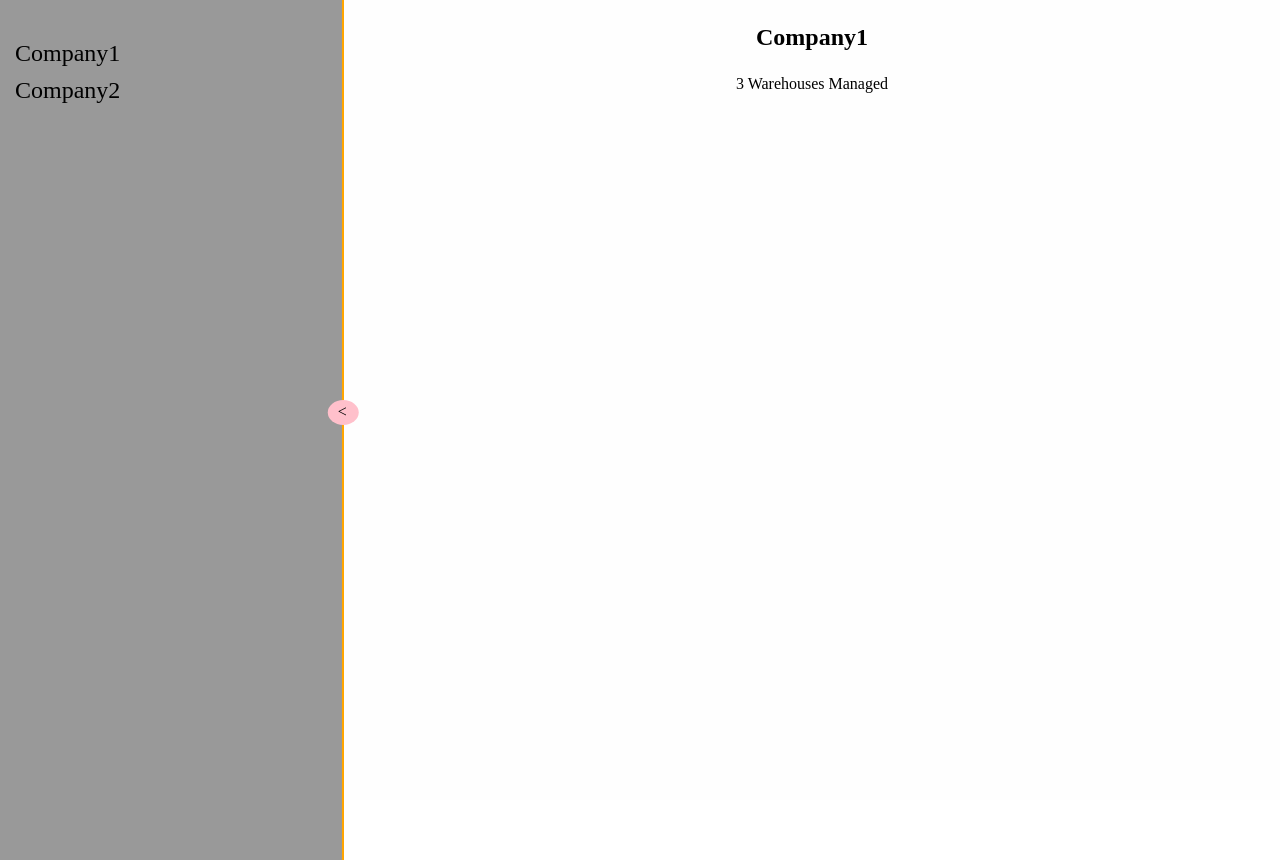
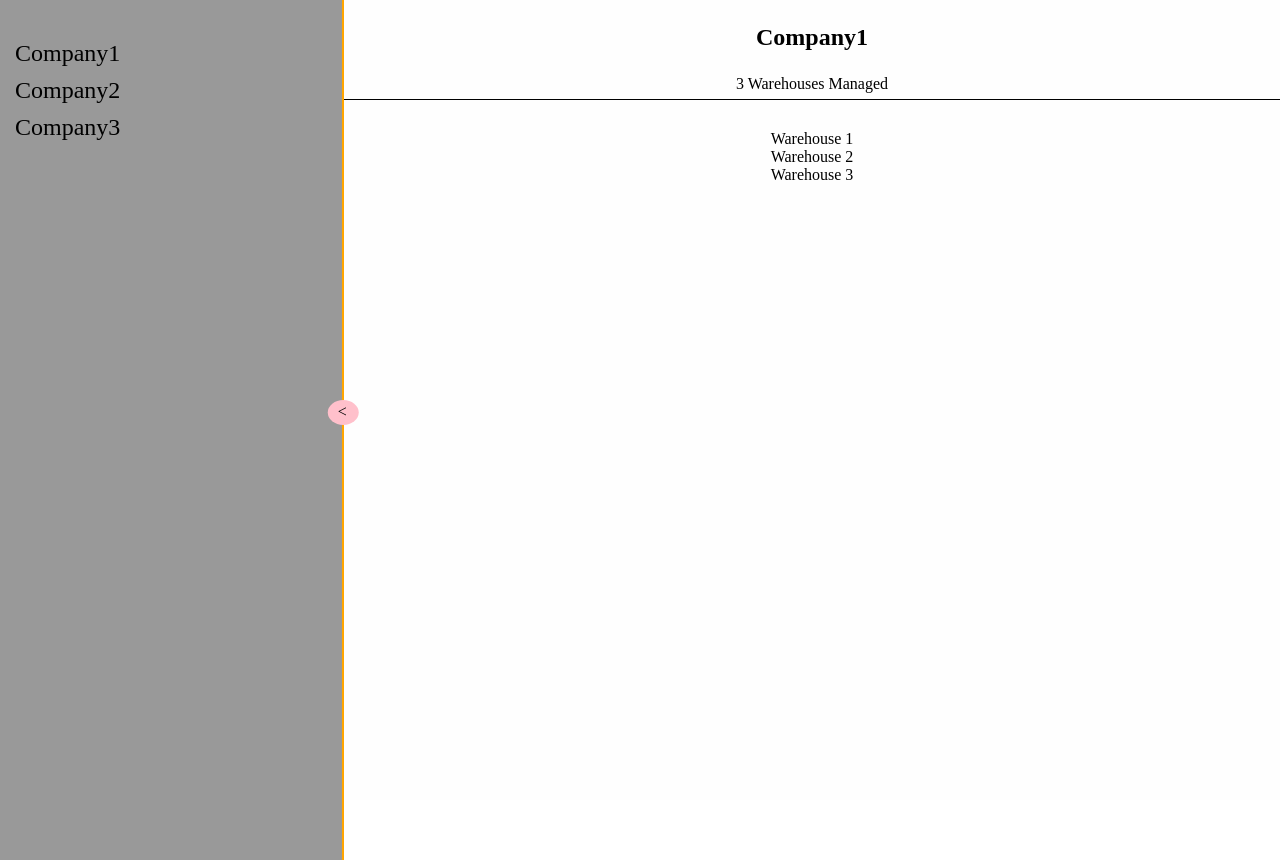
Before and after one commit to nmp14/warehouse_fun_demo, a React app: page /dashboard in a window 1280 px wide. Both pictures are taken after a click on the element "Company1". Built offline with nearby package versions, Linux system fonts and the light colour scheme.

Commit message:
Add more stuff... need to eventaully test webpack build

```diff
--- a/src/component/RightPanel/RightPanel.tsx
+++ b/src/component/RightPanel/RightPanel.tsx
@@ -25,7 +25,18 @@ const RightPanel = (props: RightPanelProps) => {
       {company ? (
         <>
           <h2>{capitlizeCompanyName(company.name)}</h2>
-          <div>{company.numWarehouses} Warehouses Managed</div>
+          <div style={{marginBottom: '30px', borderBottom: '1px solid #000', paddingBottom: '6px'}}>
+            {company.numWarehouses} Warehouses Managed
+          </div>
+
+          {/* Too lazy to make a table for now so just slapping warehouse name ugly like */}
+          <div className='warehouses'>
+            {company.warehouses?.map(warehouse => (
+              <div style={{textAlign: 'center'}}>
+                {warehouse.name}
+              </div>
+            ))}
+          </div>
         </>
       ) : (
         <h2>You have not selected a company yet!</h2>
--- a/src/pages/Dashboard/Dashboard.tsx
+++ b/src/pages/Dashboard/Dashboard.tsx
@@ -2,6 +2,7 @@ import React, { useEffect, useState } from 'react';
 import LeftPanel from '../../component/LeftPanel/LeftPanel';
 import RightPanel from '../../component/RightPanel/RightPanel';
 import { Companies } from '../../types/interface';
+import companyData from './company.json';
 import './Dashboard.scss';
 
 
@@ -16,7 +17,7 @@ const Dashboard = () => {
 
   useEffect(() => {
     //Call companies
-    setCompanies([{id: 1, name: 'company1', numWarehouses: 3}, {id: 2, name: 'company2', numWarehouses: 5}]);
+    setCompanies(companyData);
   }, []);
 
   return (
--- /dev/null
+++ b/src/pages/Dashboard/company.json
@@ -0,0 +1,89 @@
+[
+  {
+    "id": 1,
+    "name": "company1",
+    "numWarehouses": 3,
+    "warehouses": [
+      {
+        "id": 1,
+        "name": "Warehouse 1",
+        "numItems": 1000,
+        "capacity": 5000
+      },
+      {
+        "id": 2,
+        "name": "Warehouse 2",
+        "numItems": 100,
+        "capacity": 5250
+      },
+      {
+        "id": 3,
+        "name": "Warehouse 3",
+        "numItems": 560,
+        "capacity": 1000
+      }
+    ]
+  },
+  {
+    "id": 2,
+    "name": "company2",
+    "numWarehouses": 5,
+    "warehouses": [
+      {
+        "id": 4,
+        "name": "Warehouse 123",
+        "numItems": 1000,
+        "capacity": 5000
+      },
+      {
+        "id": 5,
+        "name": "Warehouse 223",
+        "numItems": 100,
+        "capacity": 5250
+      },
+      {
+        "id": 6,
+        "name": "Warehouse 323",
+        "numItems": 560,
+        "capacity": 1000
+      },
+      {
+        "id": 7,
+        "name": "Warehouse 2123",
+        "numItems": 100,
+        "capacity": 5250
+      },
+      {
+        "id": 8,
+        "name": "Warehouse 3123",
+        "numItems": 560,
+        "capacity": 1000
+      }
+    ]
+  },
+  {
+    "id": 3,
+    "name": "company3",
+    "numWarehouses": 3,
+    "warehouses": [
+      {
+        "id": 9,
+        "name": "Warehouse a",
+        "numItems": 15,
+        "capacity": 40
+      },
+      {
+        "id": 10,
+        "name": "Warehouse b",
+        "numItems": 100,
+        "capacity": 600
+      },
+      {
+        "id": 11,
+        "name": "Warehouse c",
+        "numItems": 5600,
+        "capacity": 10000
+      }
+    ]
+  }
+]
--- a/tsconfig.json
+++ b/tsconfig.json
@@ -33,7 +33,7 @@
     // "typeRoots": [],                                  /* Specify multiple folders that act like `./node_modules/@types`. */
     // "types": [],                                      /* Specify type package names to be included without being referenced in a source file. */
     // "allowUmdGlobalAccess": true,                     /* Allow accessing UMD globals from modules. */
-    // "resolveJsonModule": true,                        /* Enable importing .json files */
+    "resolveJsonModule": true,                        /* Enable importing .json files */
     // "noResolve": true,                                /* Disallow `import`s, `require`s or `<reference>`s from expanding the number of files TypeScript should add to a project. */
 
     /* JavaScript Support */
--- a/webpack.config.js
+++ b/webpack.config.js
@@ -50,6 +50,6 @@ module.exports = {
     ]
   },
   resolve: {
-    extensions: ['.tsx', '.ts', '.js', 'jsx'],
+    extensions: ['.tsx', '.ts', '.js', 'jsx', 'json'],
   },
 }
```
Also changed, not shown: src/types/interface.ts (+4 -3 lines).
